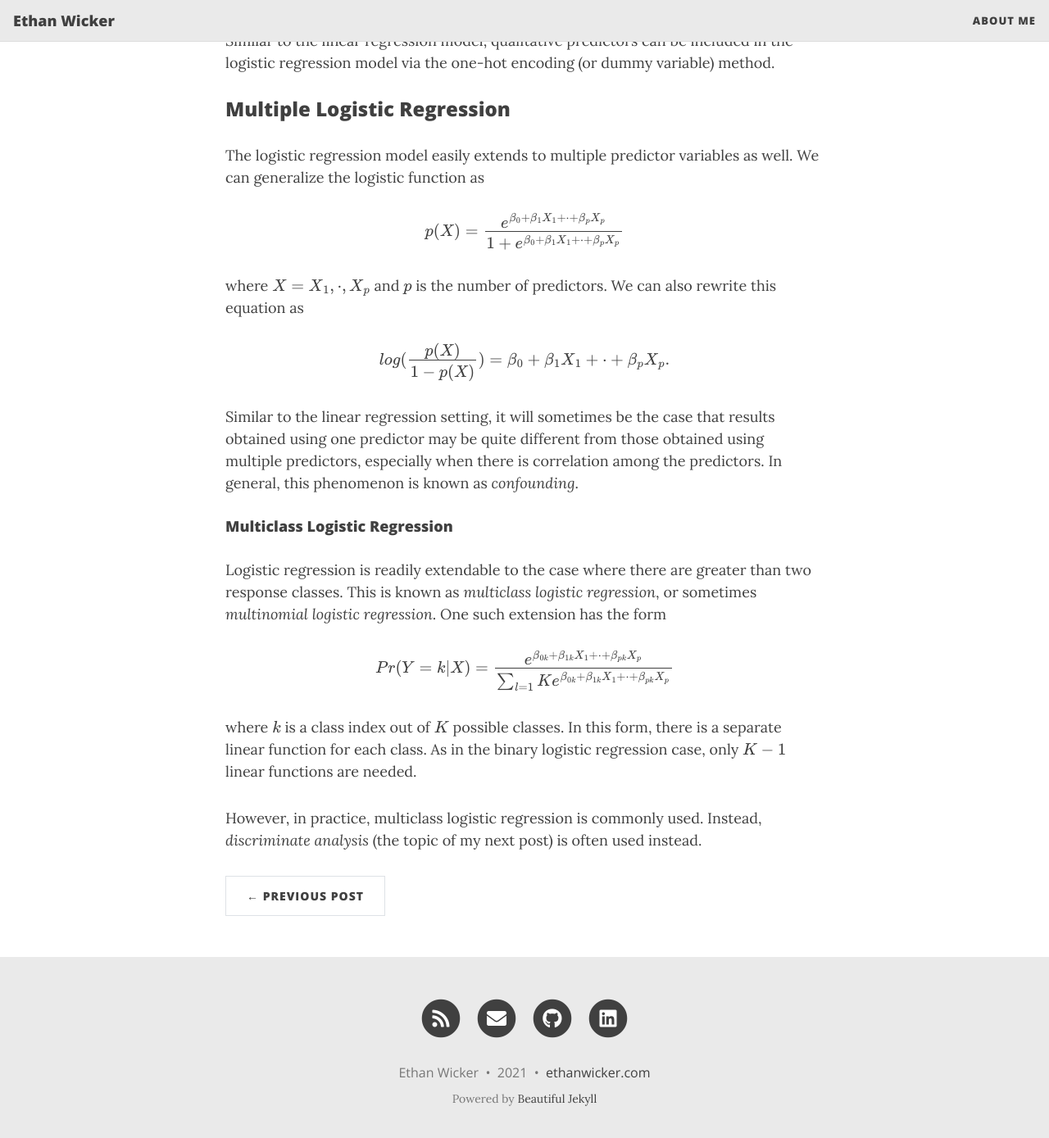
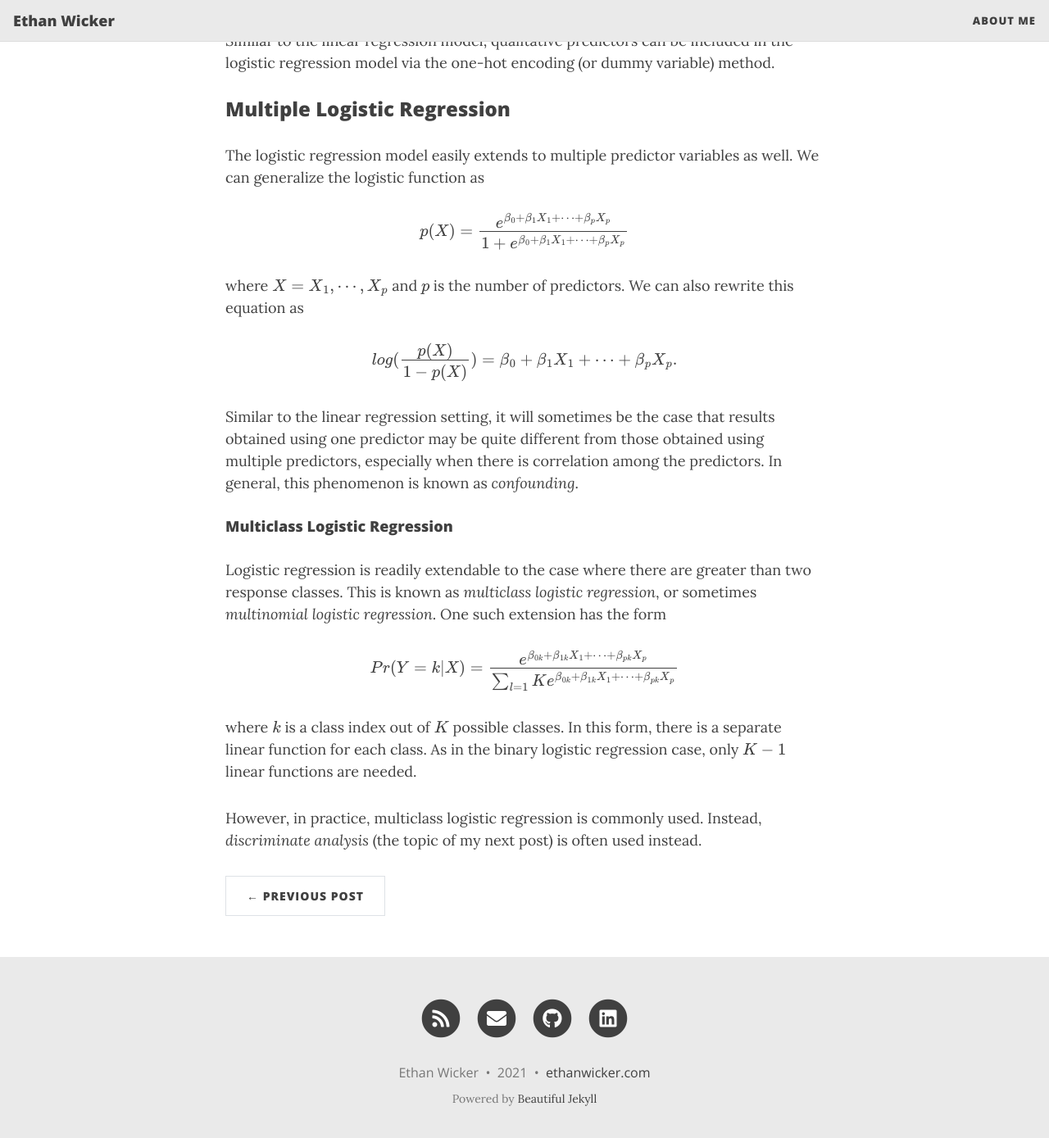
Before and after one commit to ethanwicker/ethanwicker.github.io, a Jekyll site: the page built from _posts/2021-01-27-logistic-regression-001.md, in a window 1280 px wide and 1400 px high, scrolled down 2500 px. Shown: the top 1389 px of the window at 82% size. Built offline with Jekyll 4.4.1, drawn with Linux system fonts in a browser that asks for light colours; nearby versions of some CDN libraries; formulas are drawn with MathJax 3.

Commit message:
Updating post

```diff
--- a/_posts/2021-01-27-logistic-regression-001.md
+++ b/_posts/2021-01-27-logistic-regression-001.md
@@ -81,15 +81,15 @@ The logistic regression model easily extends to multiple predictor variables as
 
 $$
 \begin{aligned}
-p(X) = \frac{e^{\beta_0 + \beta_1X_1 + \cdot + \beta_pX_p}}{1 + e^{\beta_0 + \beta_1X_1 + \cdot + \beta_pX_p}}
+p(X) = \frac{e^{\beta_0 + \beta_1X_1 + \cdots + \beta_pX_p}}{1 + e^{\beta_0 + \beta_1X_1 + \cdots + \beta_pX_p}}
 \end{aligned}
 $$
 
-where $X = X_1, \cdot, X_p$ and $p$ is the number of predictors.  We can also rewrite this equation as
+where $X = X_1, \cdots, X_p$ and $p$ is the number of predictors.  We can also rewrite this equation as
 
 $$
 \begin{aligned}
-log(\frac{p(X)}{1-p(X)}) = \beta_0 + \beta_1X_1 + \cdot + \beta_pX_p.
+log(\frac{p(X)}{1-p(X)}) = \beta_0 + \beta_1X_1 + \cdots + \beta_pX_p.
 \end{aligned}
 $$
 
@@ -101,7 +101,7 @@ Logistic regression is readily extendable to the case where there are greater th
 
 $$
 \begin{aligned}
-Pr(Y = k|X) = \frac{e^{\beta_{0k} + \beta_{1k}X_1 + \cdot + \beta_{pk}X_p}}{\sum_{l=1}{K}e^{\beta_{0k} + \beta_{1k}X_1 + \cdot + \beta_{pk}X_p}}
+Pr(Y = k|X) = \frac{e^{\beta_{0k} + \beta_{1k}X_1 + \cdots + \beta_{pk}X_p}}{\sum_{l=1}{K}e^{\beta_{0k} + \beta_{1k}X_1 + \cdots + \beta_{pk}X_p}}
 \end{aligned}
 $$
 
```
